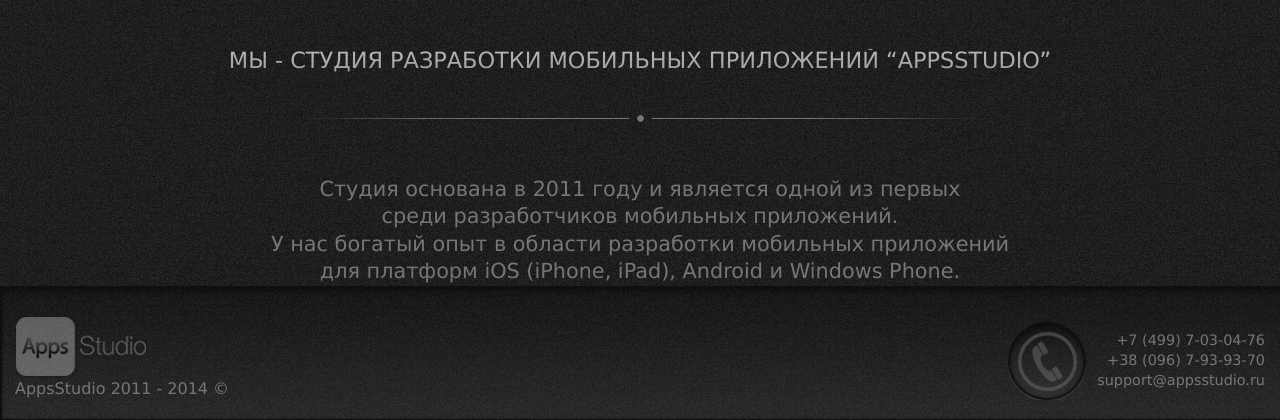
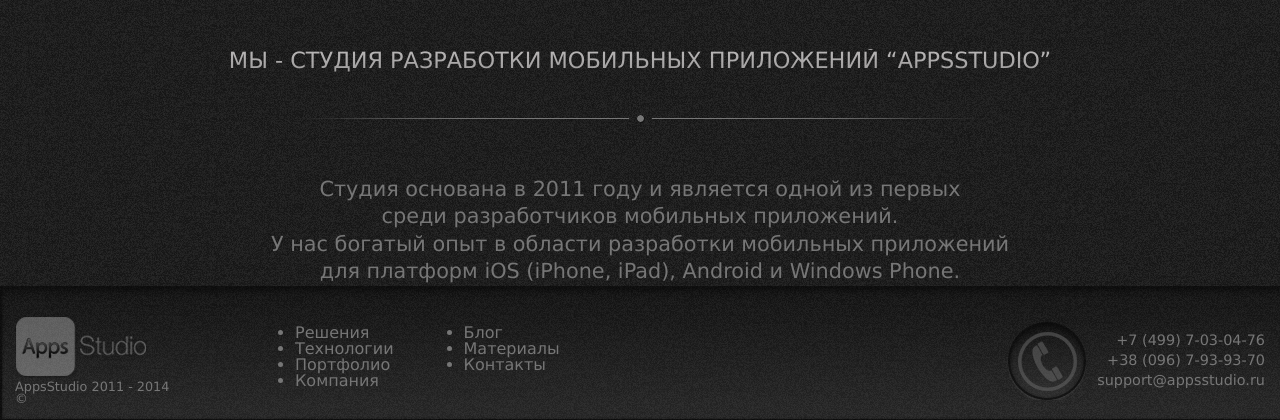
Before and after one commit to RuslanGrigoryev/Apps_studio, a PHP site: page / in a window 1280 px wide. Shown: the part 439-859 px from the top of the page. Run offline with PHP 8.4, Linux system fonts and the light colour scheme; some libraries are stand-ins or nearby versions.

Commit message:
footer-menu

```diff
--- a/css/style.css
+++ b/css/style.css
@@ -213,6 +213,7 @@ footer {
 .footer-logo {
     height: 105px;
     float: left;
+    width: 170px;
 }
 footer .wrap-contact {
   padding: 15px 0 0 0;
@@ -224,5 +225,19 @@ footer .wrap-contact {
     left: -90px;
     top: 6px;
 }
-.footer-text {}
-.footer-img {}
+.footer-text {
+    font-size: 0.8em;
+}
+.footer-menu {
+    float: left;
+    margin-left: 110px;
+    padding: 10px 0 0 0;
+}
+.footer-menu__list {
+    height: 90px;
+    float: left;
+    margin-right: 70px;
+}
+.footer-menu__item {
+    list-style: disc;
+}
--- a/index.html
+++ b/index.html
@@ -129,6 +129,34 @@
 
 			</div>
 
+			<nav class="footer-menu">
+				<ul class="footer-menu__list">
+					<li class="footer-menu__item">
+						<a href="#" class="footer-menu__link">Решения</a>
+					</li>
+					<li class="footer-menu__item">
+						<a href="#" class="footer-menu__link">Технологии</a>
+					</li>
+					<li class="footer-menu__item">
+						<a href="#" class="footer-menu__link">Портфолио</a>
+					</li>
+					<li class="footer-menu__item">
+						<a href="#" class="footer-menu__link">Компания</a>
+					</li>
+				</ul>
+				<ul class="footer-menu__list">
+					<li class="footer-menu__item">
+						<a href="#" class="footer-menu__link">Блог</a>
+					</li>
+					<li class="footer-menu__item">
+						<a href="#" class="footer-menu__link">Материалы</a>
+					</li>
+					<li class="footer-menu__item">
+						<a href="#" class="footer-menu__link">Контакты</a>
+					</li>
+				</ul>
+			</nav>
+
 			<div class="wrap-contact vcard">
 				<img src="i/markup/footer-phone.png" alt="footer-phone" class="footer-phone">
 			  <span class="contact__item phone">+7 (499) 7-03-04-76</span>
```
